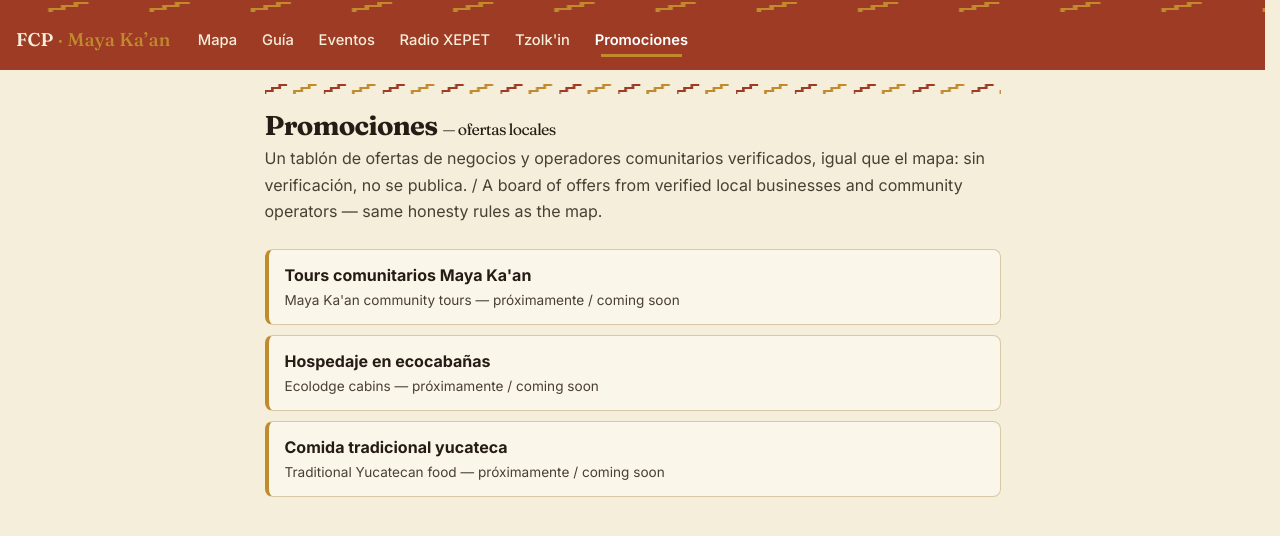
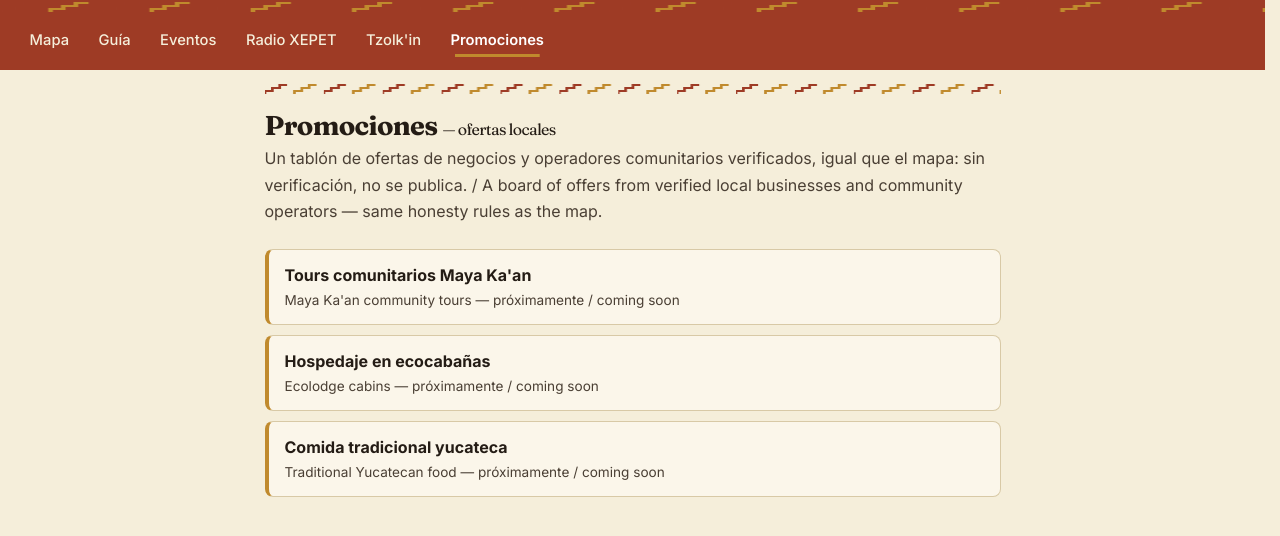
Before and after one commit to Red-Running-Horse/FCPqrooDirectoryServices, a Next.js app: page /promociones in a window 1280 px wide. Shown: the top 536 px of the page. Built offline with nearby package versions, Linux system fonts and the light colour scheme.

Commit message:
Update home menu

```diff
--- a/app/maya-theme.css
+++ b/app/maya-theme.css
@@ -77,7 +77,7 @@
 
 .site-nav a {
   display: inline-block;
-  padding: 0.4rem 0.7rem;
+  padding: 0.4rem 0.85rem;   /* slightly roomier tap targets */
   border-radius: var(--radius-sm);
   color: var(--sand);
   text-decoration: none;
--- a/app/site-header.js
+++ b/app/site-header.js
@@ -25,9 +25,6 @@
     <header className="site-header">
       <GrecaBand />
       <div className="site-header__inner">
-        <Link href="/" className="site-header__brand">
-          FCP <span>· Maya Ka&rsquo;an</span>
-        </Link>
         <nav aria-label="Secciones del sitio / Site sections">
           <ul className="site-nav">
             {NAV_ITEMS.map(({ href, label, external, match }) => (
```
Also changed, not shown: public/promo/promotion0_850_450.webp (deleted).
